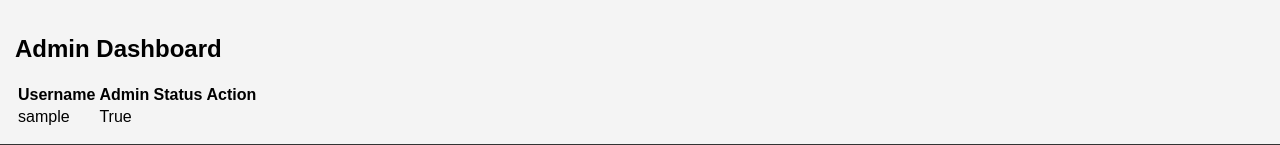
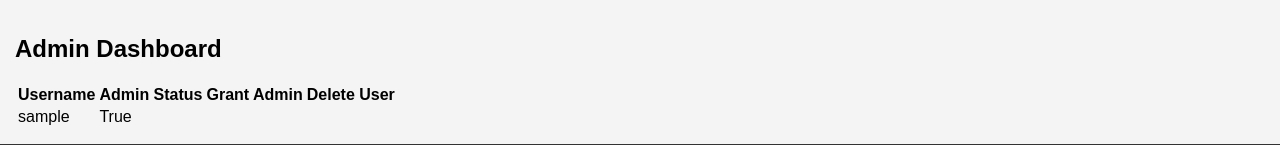
Before and after one commit to LunaBarrett/Server-program-resource-manager-QA, a Flask app: page /admin/dashboard in a window 1280 px wide. Shown: the part 82-227 px from the top of the page. Run offline with Flask 3, Linux system fonts and the light colour scheme; a user stored in the database is signed in; tables that the repository leaves empty hold one stand-in row (values such as "Sample post").

Commit message:
added the ability to delete own account

```diff
--- a/app/templates/admin_dashboard.html
+++ b/app/templates/admin_dashboard.html
@@ -9,7 +9,8 @@
     <tr>
         <th>Username</th>
         <th>Admin Status</th>
-        <th>Action</th>
+        <th>Grant Admin</th>
+        <th>Delete User</th>
     </tr>
     {% for user in users %}
     <tr>
@@ -18,7 +19,14 @@
         <td>
             {% if not user.is_admin %}
             <form action="{{ url_for('grant_admin', user_id=user.id) }}" method="post">
-                <input type="submit" value="Grant Admin Status">
+                <input type="submit" value="Grant Admin Status" onclick="return confirm('Are you sure?');">
+            </form>
+            {% endif %}
+        </td>
+        <td>
+            {% if not user.is_admin %}
+            <form action="{{ url_for('delete_account', user_id=user.id) }}" method="post" style="display: inline;">
+                <input type="submit" value="Delete Account" onclick="return confirm('Are you sure?');">
             </form>
             {% endif %}
         </td>
--- a/app/templates/profile.html
+++ b/app/templates/profile.html
@@ -32,4 +32,9 @@
     </p>
     <p>{{ form.submit() }}</p>
 </form>
+<h3>Account Deletion</h3>
+<form action="{{ url_for('delete_own_account') }}" method="post" style="margin-top: 20px;">
+    {{ form.hidden_tag() }}
+    <input type="submit" value="Delete My Account" onclick="return confirm('Are you sure you want to delete your account? This cannot be undone.');">
+</form>
 {% endblock %}
--- a/app/views.py
+++ b/app/views.py
@@ -54,6 +54,23 @@ def dashboard():
     latest_data = ServerResourceUsage.query.order_by(ServerResourceUsage.timestamp.desc()).first()
     return render_template('dashboard.html', latest_data=latest_data)
 
+
+@app.route('/delete_own_account', methods=['POST'])
+@login_required
+def delete_own_account():
+    user_id = current_user.id
+    user_to_delete = User.query.get(user_id)
+    if user_to_delete:
+        db.session.delete(user_to_delete)
+        db.session.commit()
+        logout_user()  # Log the user out after deleting the account
+        flash('Your account has been successfully deleted.')
+        return redirect(url_for('index'))
+    else:
+        flash('Account not found.')
+        return redirect(url_for('profile'))
+
+
 @app.route('/admin/dashboard')
 @login_required
 def admin_dashboard():
@@ -83,6 +100,24 @@ def grant_admin(user_id):
     return redirect(url_for('admin_dashboard'))
 
 
+@app.route('/delete_account/<int:user_id>', methods=['POST'])
+@login_required
+def delete_account(user_id):
+    if not current_user.is_admin:
+        flash('Access denied: Admins only.')
+        return redirect(url_for('index'))
+
+    user_to_delete = User.query.get(user_id)
+    if user_to_delete:
+        db.session.delete(user_to_delete)
+        db.session.commit()
+        flash(f'Account {user_to_delete.username} has been deleted.')
+    else:
+        flash('User not found.')
+
+    return redirect(url_for('admin_dashboard'))
+
+
 @app.route('/profile', methods=['GET', 'POST'])
 @login_required
 def profile():
```
